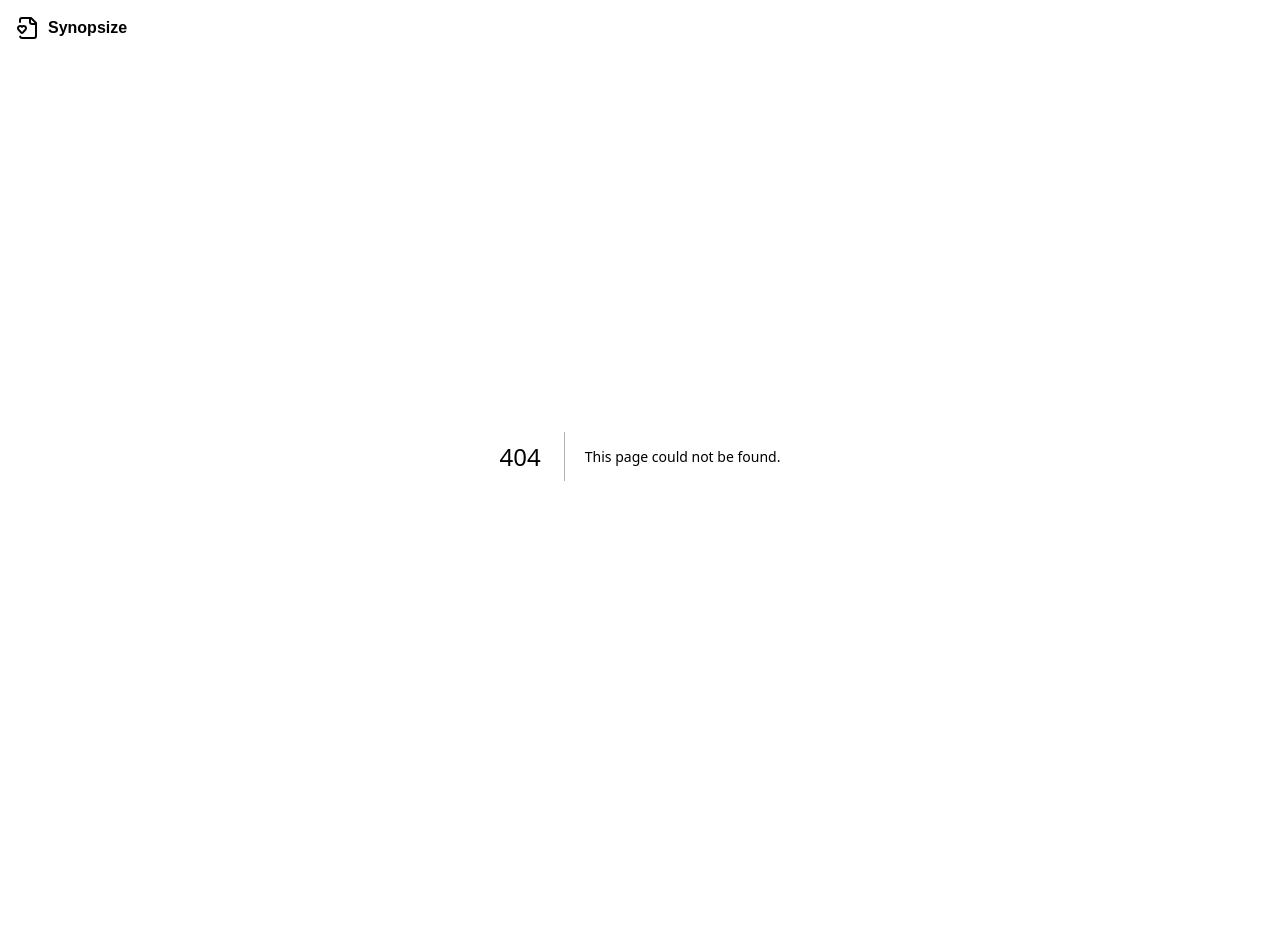
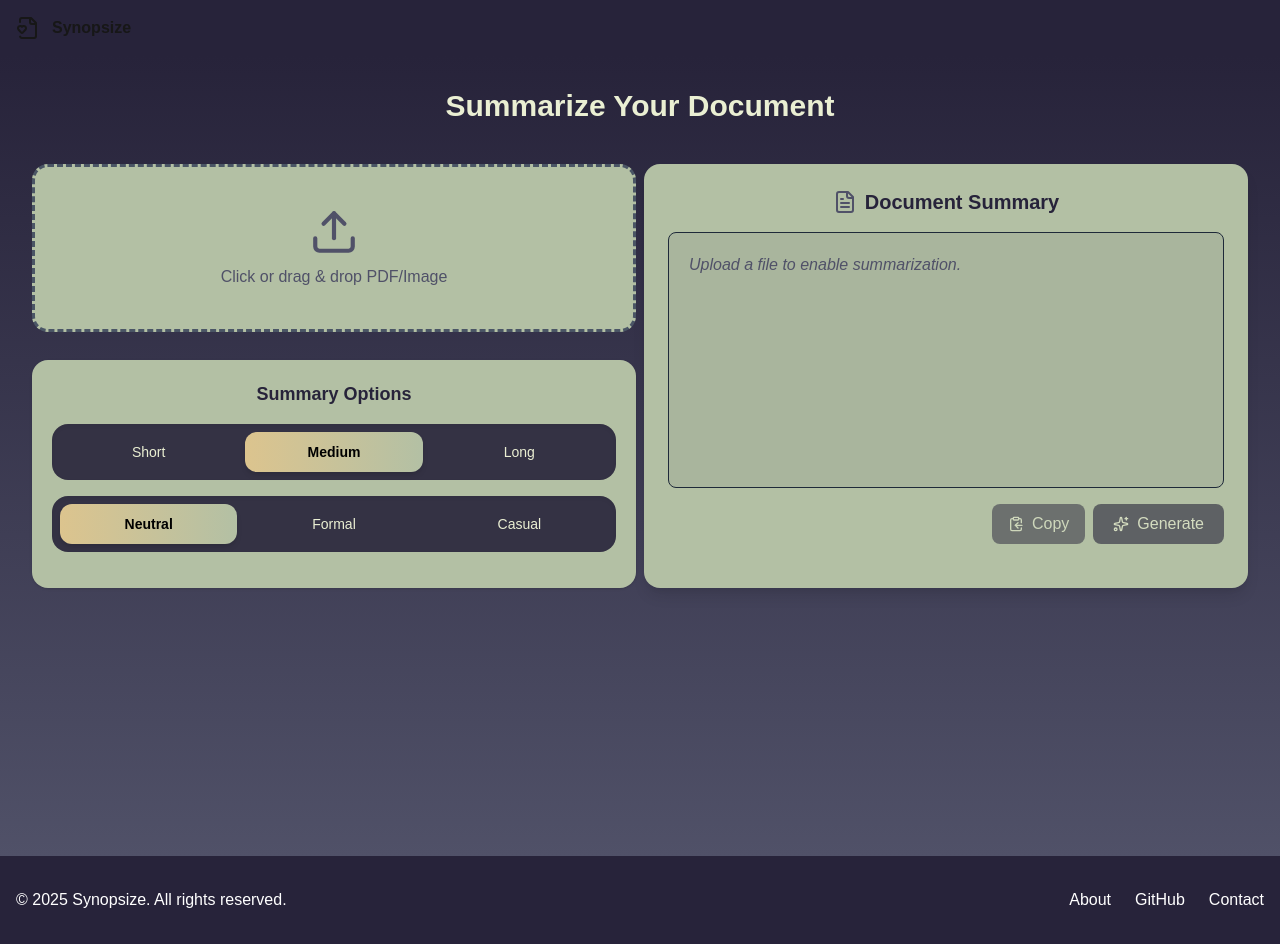
Before and after one commit to UdaySingh131105/Synopsize, a Next.js app: page /summary in a window 1280 px wide. Before the commit this address had no page. Before the commit the page ends 856 px from the top, so only its background shows below. Built offline with nearby package versions, Linux system fonts and the light colour scheme.

Commit message:
Updated the User Interface

```diff
--- a/src/app/layout.js
+++ b/src/app/layout.js
@@ -1,6 +1,7 @@
 import { Geist, Geist_Mono } from "next/font/google";
 import "./globals.css";
 import NavBar from "@/components/navbar";
+import Footer from "@/components/footer";
 
 const geistSans = Geist({
   variable: "--font-geist-sans",
@@ -44,8 +45,11 @@ export default function RootLayout({ children }) {
       <body
         className={`${geistSans.variable} ${geistMono.variable} antialiased`}
       >
-        <NavBar />
-        {children}
+        <main className="w-full">
+          <NavBar />
+          {children}
+        </main>
+        <Footer />
       </body>
     </html>
   );
--- /dev/null
+++ b/src/app/summary/page.js
@@ -0,0 +1,27 @@
+"use client";
+import { useState } from "react";
+import UploadFiles from "@/components/uploadFiles";
+import Summarize from "@/components/summarize";
+import SummaryOptions from "@/components/summaryOptions";
+
+export default function Home() {
+  const [selectedFilePath, setSelectedFilePath] = useState(null);
+  const [options, setOptions] = useState({ length: "medium", tone: "neutral" });
+
+  return (
+    <section className="flex flex-col items-center justify-start min-h-screen p-8 gap-10 bg-gradient-to-b from-[#27233a] to-[#505168]">
+      <h1 className="text-[#EAEFD3] text-3xl font-bold text-center">Summarize Your Document</h1>
+
+      <div className="flex w-full flex-col gap-2 lg:flex-row">
+        <div className="flex flex-col md:w-full gap-3">
+          <UploadFiles onFileSelect={setSelectedFilePath} />
+          <SummaryOptions onOptionsChange={setOptions} />
+        </div>
+
+        <div className="flex justify-center items-center md:w-full">
+          <Summarize fileUrl={selectedFilePath} options={options} />
+        </div>
+      </div>
+    </section>
+  );
+}
--- /dev/null
+++ b/src/components/footer.jsx
@@ -0,0 +1,12 @@
+export default function Footer() {
+    return <footer className="bg-[#27233A] text-white py-8">
+        <div className="container mx-auto flex flex-col md:flex-row justify-between items-center px-4">
+            <p>© {new Date().getFullYear()} Synopsize. All rights reserved.</p>
+            <div className="flex gap-6 mt-4 md:mt-0">
+                <a href="#" className="hover:text-[#B3C0A4]">About</a>
+                <a href="https://github.com/UdaySingh131105/" className="hover:text-[#B3C0A4]">GitHub</a>
+                <a href="#" className="hover:text-[#B3C0A4]">Contact</a>
+            </div>
+        </div>
+    </footer>
+}
--- a/src/components/navbar.jsx
+++ b/src/components/navbar.jsx
@@ -1,10 +1,11 @@
 import { FileHeart } from "lucide-react";
+import Link from "next/link";
 
 export default function NavBar() {
-    return <div className="p-4">
-        <div className="flex items-center gap-2">
+    return (
+        <Link href={'/'} className="p-4 flex gap-3 bg-[#27233A]">
             <FileHeart />
             <h1 className="font-semibold">Synopsize</h1>
-        </div>
-    </div>
+        </Link>
+    );
 }
--- a/src/components/summarize.jsx
+++ b/src/components/summarize.jsx
@@ -1,15 +1,40 @@
 "use client";
 
 import { useState, useEffect } from "react";
-import { FileText, Loader2, Sparkles } from "lucide-react";
+import { FileText, Loader2, Sparkles, ClipboardCopy } from "lucide-react";
 
 export default function Summarize({ fileUrl, options }) {
   const [summary, setSummary] = useState("");
   const [loading, setLoading] = useState(false);
+  const [copied, setCopied] = useState(false);
 
   useEffect(() => {
     setSummary("");
+    setCopied(false);
   }, [fileUrl]);
+
+  const copySummary = async () => {
+    if (!summary) return;
+    try {
+      if (navigator.clipboard?.writeText) {
+        await navigator.clipboard.writeText(summary);
+      } else {
+        const ta = document.createElement("textarea");
+        ta.value = summary;
+        ta.style.position = "fixed";
+        ta.style.opacity = "0";
+        document.body.appendChild(ta);
+        ta.focus();
+        ta.select();
+        document.execCommand("copy");
+        document.body.removeChild(ta);
+      }
+      setCopied(true);
+      setTimeout(() => setCopied(false), 1500);
+    } catch (e) {
+      setCopied(false);
+    }
+  };
 
   const generateSummary = async () => {
     if (!fileUrl) return;
@@ -24,58 +49,71 @@ export default function Summarize({ fileUrl, options }) {
 
       const data = await res.json();
       if (!data.ok) {
-        setSummary((data.error || "Failed to generate summary."));
+        setSummary(data.error || "Failed to generate summary.");
       } else {
-        setSummary(data.summary + "\n");
+        setSummary((data.summary || "") + "\n");
       }
     } catch (err) {
       console.error("Error:", err);
       setSummary("Failed to generate summary.");
     } finally {
       setLoading(false);
+      setCopied(false);
     }
   };
 
   return (
-    <div className="flex flex-col h-full w-[80%] p-6 bg-gray-700/10 rounded-2xl shadow-lg">
-      {/* Header */}
+    <div className="flex flex-col h-full w-full p-6 bg-[#B3C0A4] rounded-2xl shadow-lg text-[#27233A]">
       <div className="flex items-center justify-center gap-2 mb-4">
-        <FileText className="text-blue-600" />
+        <FileText className="text-[#505168]" />
         <h2 className="text-xl font-semibold">Document Summary</h2>
       </div>
 
-      {/* Scrollable summary box */}
-      <div className="flex scrollbar-hidden border rounded-lg p-5 bg-gray-200/10 text-gray-200 whitespace-pre-wrap h-64 overflow-y-auto outline-none">
+      <div
+        className="flex scrollbar-hidden border rounded-lg p-5 bg-[#505168]/10 text-gray-800 whitespace-pre-wrap h-64 overflow-y-auto outline-none"
+        aria-live="polite"
+        aria-atomic="true"
+      >
         {summary ? (
-          summary
+          <p className="p-1">{summary}</p>
         ) : (
-          <span className="text-gray-400 italic">
+          <span className="italic text-[#505168]">
             {fileUrl
-              ? "Click Generate to summarize your document..."
+              ? "Click Generate to summarize the document…"
               : "Upload a file to enable summarization."}
           </span>
         )}
       </div>
 
-      {/* Action Button */}
-      <div className="mt-4 flex justify-end">
+      <div className="mt-4 flex items-center justify-end gap-2 cursor-pointer">
+        <button
+          type="button"
+          onClick={copySummary}
+          disabled={!summary || loading}
+          aria-live="polite"
+          aria-label={copied ? "Copied" : "Copy summary to clipboard"}
+          className="flex cursor-pointer items-center gap-2 rounded-lg px-4 py-2 font-medium transition
+                     bg-[#27233A] text-[#EAEFD3] hover:bg-[#505168]
+                     disabled:opacity-50 disabled:cursor-not-allowed"
+        >
+          <ClipboardCopy className="w-4 h-4" />
+          {copied ? "Copied!" : "Copy"}
+        </button>
         <button
           onClick={generateSummary}
           disabled={!fileUrl || loading}
-          className={`flex items-center gap-2 px-5 py-2 rounded-lg font-medium transition ${
-            !fileUrl || loading
-              ? "bg-gray-300 text-gray-600 cursor-not-allowed"
-              : "bg-blue-600 text-white hover:bg-blue-700"
-          }`}
+          className="flex cursor-pointer items-center gap-2 rounded-lg px-5 py-2 font-medium transition
+                     bg-[#27233A] text-[#EAEFD3] hover:bg-[#505168]
+                     disabled:opacity-60 disabled:cursor-not-allowed disabled:hover:bg-[#27233A]"
         >
           {loading ? (
             <>
-              <Loader2 className="animate-spin w-4 h-4" />
-              Generating...
+              <Loader2 className="h-4 w-4 animate-spin" />
+              Generating…
             </>
           ) : (
             <>
-              <Sparkles className="w-4 h-4" />
+              <Sparkles className="h-4 w-4" />
               Generate
             </>
           )}
--- a/src/components/summaryOptions.jsx
+++ b/src/components/summaryOptions.jsx
@@ -1,6 +1,43 @@
 "use client";
 
 import { useState } from "react";
+
+function Segmented({ label, value, onChange, options, name }) {
+  return (
+    <div className="mb-4 flex items-center justify-center gap-3">
+      <div
+        role="group"
+        aria-label={label}
+        className="flex w-full gap-2 rounded-2xl bg-[#27233A]/90 p-2 shadow-inner"
+      >
+        {options.map((opt) => {
+          const active = value === opt.value;
+          return (
+            <button
+              key={opt.value}
+              type="button"
+              name={name}
+              aria-pressed={active}
+              onClick={() => onChange(opt.value)}
+              className={[
+                "flex-1 cursor-pointer basis-0 min-w-0 grow h-10 leading-[2.5rem] rounded-xl px-4 text-sm font-medium transition-all items-center justify-center",
+                "text-[#EAEFD3]",
+                "focus:outline-none focus-visible:ring-2 focus-visible:ring-offset-2",
+                "focus-visible:ring-[#505168] focus-visible:ring-offset-[#27233A] transition-all",
+                active
+                  ? "shadow-md bg-gradient-to-r from-[#DCC48E] to-[#B3C0A4] text-black font-semibold"
+                  : "bg-transparent hover:bg-[#505168]/30"
+              ].join(" ")}
+            >
+              {opt.label}
+            </button>
+          );
+        })}
+      </div>
+    </div>
+  );
+}
+
 
 export default function SummaryOptions({ onOptionsChange }) {
   const [length, setLength] = useState("medium");
@@ -10,39 +47,40 @@ export default function SummaryOptions({ onOptionsChange }) {
     const updated = { length, tone, [field]: value };
     setLength(updated.length);
     setTone(updated.tone);
-    onOptionsChange(updated);
+    onOptionsChange?.(updated);
   };
 
+  const lengthOptions = [
+    { value: "short", label: "Short" },
+    { value: "medium", label: "Medium" },
+    { value: "long", label: "Long" },
+  ];
+
+  const toneOptions = [
+    { value: "neutral", label: "Neutral" },
+    { value: "formal", label: "Formal" },
+    { value: "casual", label: "Casual" },
+  ];
+
   return (
-    <div className="mt-4 p-4 w-full bg-gray-700/10 rounded-xl shadow">
-      <h3 className="text-lg text-center font-semibold mb-3">Summary Options</h3>
+    <div className="mt-4 w-full rounded-2xl bg-[#B3C0A4] p-5 shadow">
+      <h3 className="mb-4 text-center text-lg font-semibold text-[#27233A]">Summary Options</h3>
 
-      <div className="mb-3">
-        <label className="block text-sm mb-1">Length</label>
-        <select
-          value={length}
-          onChange={(e) => handleChange("length", e.target.value)}
-          className="w-full p-2 rounded-md bg-gray-200 text-gray-800"
-        >
-          <option value="short">Short</option>
-          <option value="medium">Medium</option>
-          <option value="long">Long</option>
-        </select>
-      </div>
+      <Segmented
+        label="Length"
+        name="length"
+        value={length}
+        onChange={(val) => handleChange("length", val)}
+        options={lengthOptions}
+      />
 
-
-      <div className="mb-3">
-        <label className="block text-sm mb-1">Tone</label>
-        <select
-          value={tone}
-          onChange={(e) => handleChange("tone", e.target.value)}
-          className="w-full p-2 rounded-md bg-gray-200 text-gray-800"
-        >
-          <option value="neutral">Neutral</option>
-          <option value="formal">Formal</option>
-          <option value="casual">Casual</option>
-        </select>
-      </div>
+      <Segmented
+        label="Tone"
+        name="tone"
+        value={tone}
+        onChange={(val) => handleChange("tone", val)}
+        options={toneOptions}
+      />
     </div>
   );
 }
--- a/src/components/uploadFiles.jsx
+++ b/src/components/uploadFiles.jsx
@@ -1,19 +1,21 @@
 "use client";
 
 import { useState, useRef } from "react";
-import { FileText, UploadIcon, Image as ImageIcon, X } from "lucide-react";
+import { FileText, UploadIcon, Image as ImageIcon, X, Loader2 } from "lucide-react";
 
 export default function UploadFiles({ onFileSelect }) {
   const [file, setFile] = useState(null);
   const [isDragging, setIsDragging] = useState(false);
-  const [summaryLength, setSummaryLength] = useState("medium");
   const fileInputRef = useRef(null);
+  const [uploading, setUploading] = useState(false);
 
   const handleUpload = async (selected) => {
     if (selected) {
+      setUploading(true)
+
+      try {
         const formData = new FormData();
         formData.append("file", selected);
-      formData.append("summaryLength", summaryLength);
         const uploadRes = await fetch(
           `/api/v1/upload/cloud`,
           {
@@ -24,6 +26,11 @@ export default function UploadFiles({ onFileSelect }) {
         const body = await uploadRes.json();
         setFile(selected);
         onFileSelect?.(body.url);
+      } catch (error) {
+        console.log(error);
+      } finally {
+        setUploading(false)
+      }
     }
   };
 
@@ -35,10 +42,10 @@ export default function UploadFiles({ onFileSelect }) {
   const getFileIcon = () => {
     if (!file) return null;
     if (file.type === "application/pdf") {
-      return <FileText size={50} className="text-red-600" />;
+      return <FileText size={50} className="text-[#27233A]" />;
     }
     if (file.type.startsWith("image/")) {
-      return <ImageIcon size={50} className="text-green-600" />;
+      return <ImageIcon size={50} className="text-[#27233A]" />;
     }
     return <FileText className="w-5 h-5 text-gray-600" />;
   };
@@ -70,17 +77,24 @@ export default function UploadFiles({ onFileSelect }) {
 
   return (
     <div
-      className={`p-10 gap-3 flex flex-col w-full items-center justify-center border-2 rounded-2xl transition-colors duration-200 cursor-pointer
-        ${isDragging ? "border-blue-500 bg-blue-50 border-dashed" : "border-gray-600 border-dashed"}`}
+      className={`p-10 gap-3 flex flex-col bg-[#B3C0A4] w-full items-center justify-center border-3 rounded-2xl transition-all duration-200 cursor-pointer hover:border-[#ffff]  text-[#505168] hover:text-[#27233A]
+        ${isDragging ? "border-white bg-blue-50 border-dashed" : "border-gray-600 border-dashed"}`}
       onDragOver={handleDragOver}
       onDragLeave={handleDragLeave}
       onDrop={handleDrop}
       onClick={handleDivClick}
     >
+      {uploading ?
+        <>
+          <Loader2 className="h-4 w-4 animate-spin" />
+          <p className="text-lg">Uploading...</p>
+        </> :
+        <>
           {!file && (
             <>
-          <UploadIcon size={50} className="text-gray-500" />
-          <p className="text-gray-400 text-center">
+              <div className="flex flex-col items-center justify-center gap-2">
+                <UploadIcon size={50} className="" />
+                <p className="">
                   {isDragging ? "Drop file here" : "Click or drag & drop PDF/Image"}
                 </p>
                 <input
@@ -91,24 +105,26 @@ export default function UploadFiles({ onFileSelect }) {
                   onChange={(e) => handleUpload(e.target?.files[0])}
                   className="hidden"
                 />
+              </div>
             </>
           )}
 
           {file && (
-        <div className="mt-4 flex flex-col items-center justify-center space-y-1">
-          <div className="flex flex-col space-y-2 justify-center items-center space-x-2 text-sm text-gray-800">
+            <div className="flex flex-col items-center justify-center gap-2">
               {getFileIcon()}
               <span>{file.name}</span>
-          </div>
               <button
                 onClick={handleRemove}
-            className="text-xs text-red-500 hover:underline flex items-center space-x-1"
+                className="text-sm text-red-500 hover:underline flex items-center space-x-1 cursor-pointer"
               >
                 <X size={12} />
                 <span>Remove file</span>
               </button>
             </div>
           )}
+        </>
+      }
+
     </div>
   );
 }
```
Also changed, not shown: src/app/page.js (+57 -19 lines). Lines whose indentation alone changed are shown as unchanged.
